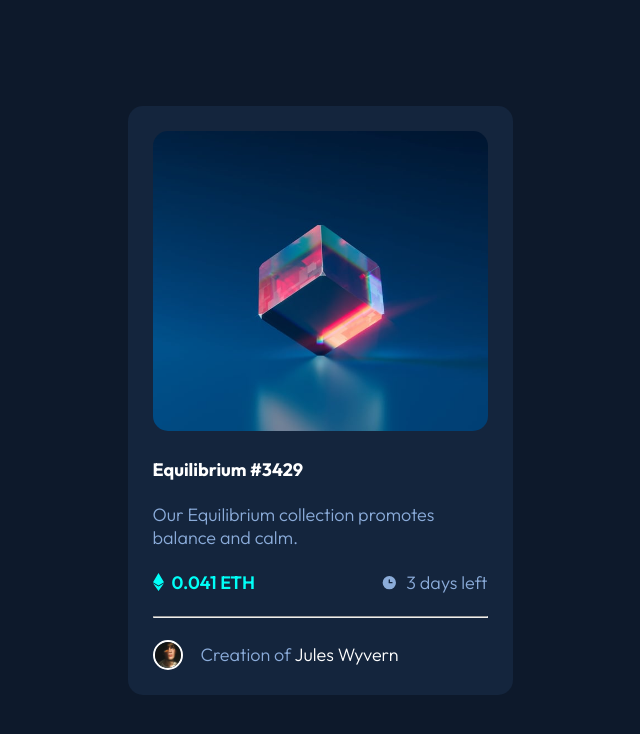
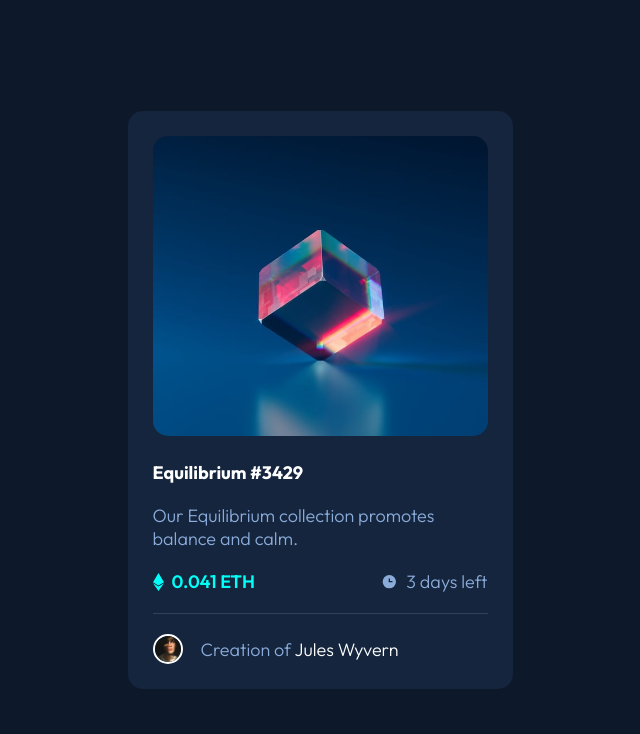
Before and after one commit to Talika-Bajaj/NFT-Preview-Card, a plain HTML site: page index.html in a window 1280 px wide. Shown: the whole page, without its empty margins (320-960 px from the left). Drawn offline with Linux system fonts and the light colour scheme.

Commit message:
Style hr tag

```diff
--- a/style.css
+++ b/style.css
@@ -42,7 +42,7 @@ main {
 .info, .data {
     display: flex;
     flex-direction: column;
-    gap: 22px;
+    gap: 20px;
 }
 
 .data h3, span {
@@ -75,6 +75,12 @@ main {
     font-weight: 300;
 }
 
+hr {
+    border: 0;
+    height: 1px;
+    background: var(--dark_blue_line);
+}
+
 .author {
     display: flex;
     align-items: center;
```
